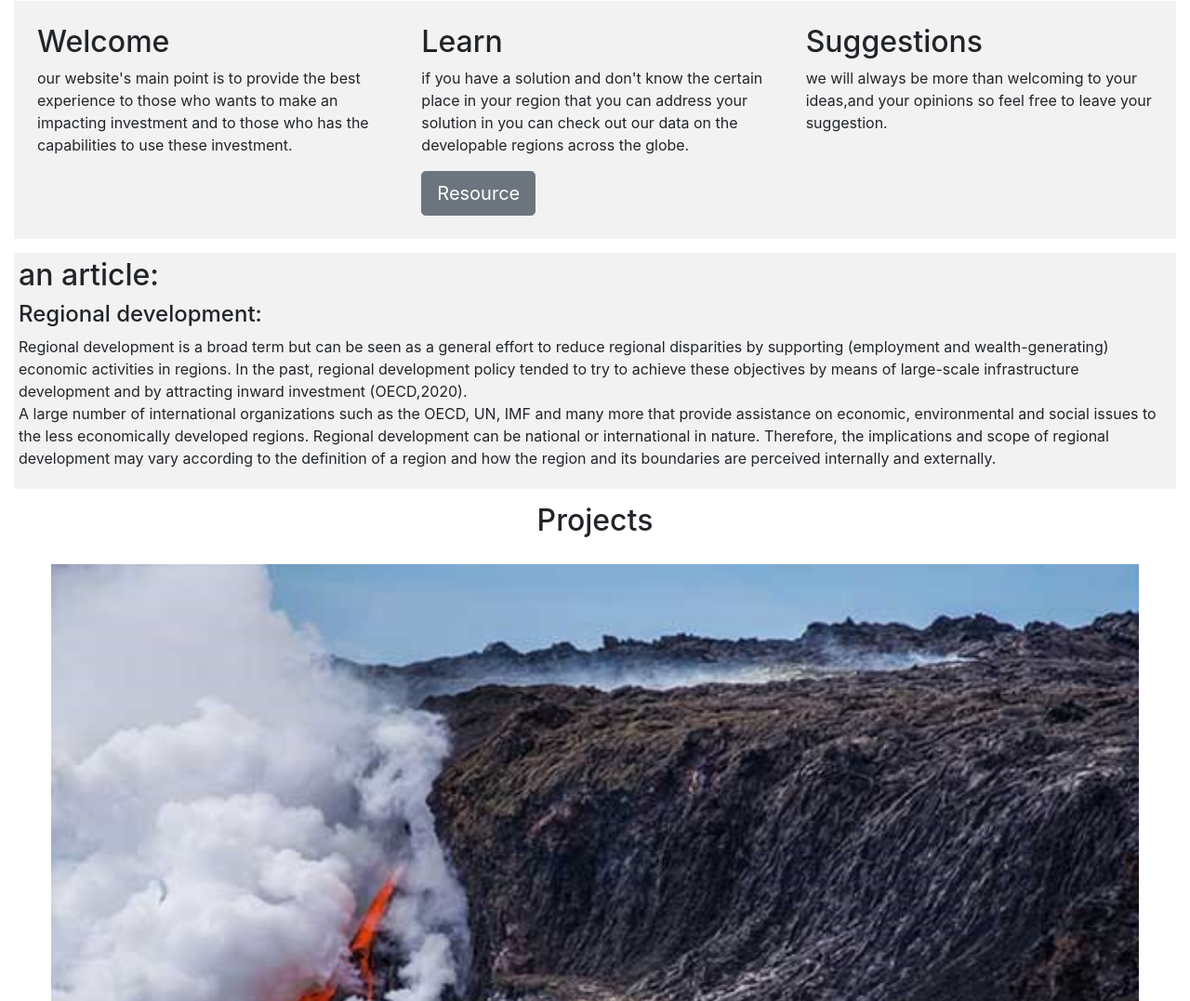
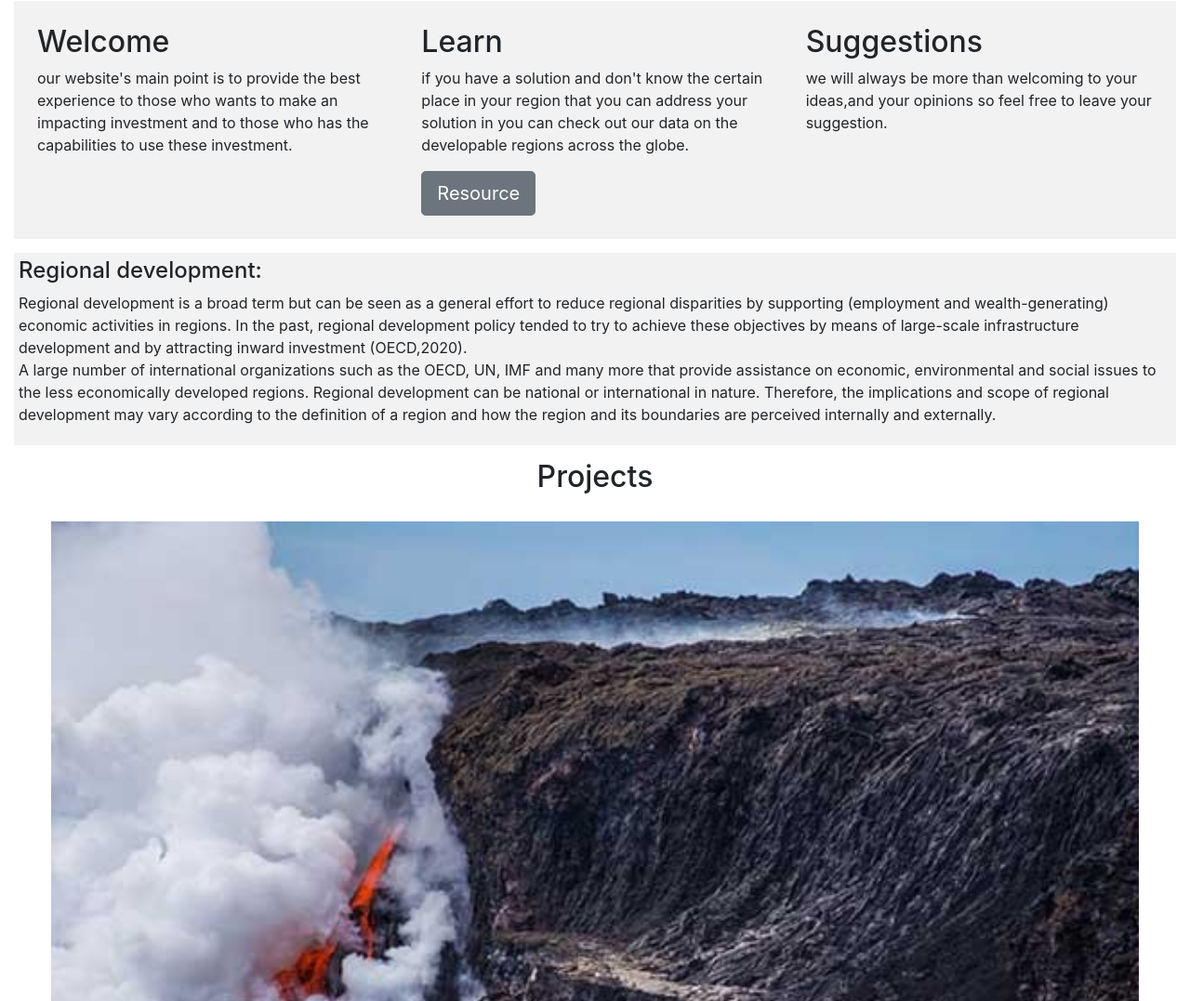
Before and after one commit to ibrahimgaberr/recoon, a plain HTML site: page recoon/index.html in a window 1280 px wide. Shown: the part 982-2059 px from the top of the page at 93% size. Drawn offline with Linux system fonts and the light colour scheme.

Commit message:
Update index.html

```diff
--- a/recoon/index.html
+++ b/recoon/index.html
@@ -48,7 +48,6 @@
     <div class="clearfix"></div>
     <!--start article-->
     <div class="article">
-        <h2>an article:</h2>
         <h4>Regional development:</h4>
         <p>
 Regional development is a broad term but can be seen as a general effort to reduce regional disparities by supporting (employment and wealth-generating) economic activities in regions. In the past, regional development policy tended to try to achieve these objectives by means of large-scale infrastructure development and by attracting inward investment (OECD,2020).
```
